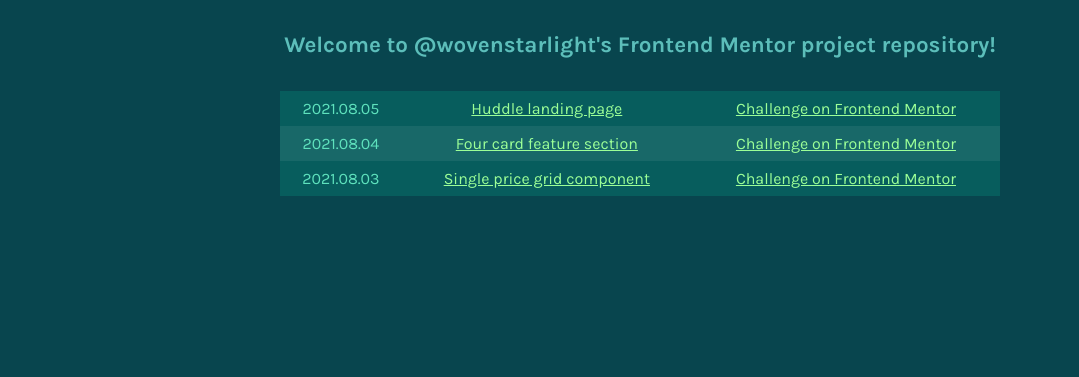
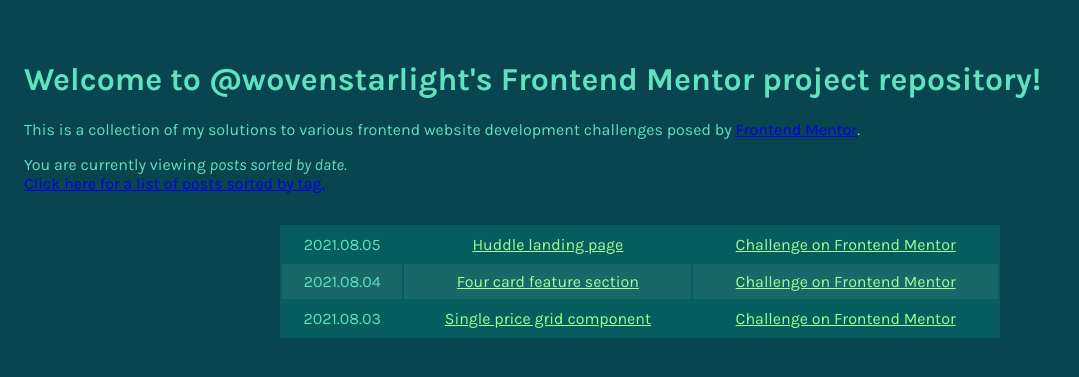
Before and after one commit to wovenstarlight/frontend-projects, a Jekyll site: the page built from index.html, in a window 1280 px wide. Shown: the top 377 px of the page, without its empty margins (0-1079 px from the left). Built offline with Jekyll 4.4.1, drawn with Linux system fonts in a browser that asks for light colours.

Commit message:
Added in extra paragraphs of page description

```diff
--- a/index.html
+++ b/index.html
@@ -1,9 +1,14 @@
 ---
-layout: default
-sheets: [index]
+layout:		default
+noReset:	true
+sheets:		[index]
 ---
 <main>
-	<h3 style="text-align: center;">Welcome to @wovenstarlight's Frontend Mentor project repository!</h3>
+	<h1>Welcome to @wovenstarlight's Frontend Mentor project repository!</h1>
+
+	<p>This is a collection of my solutions to various frontend website development challenges posed by <a href="https://www.frontendmentor.io/solutions">Frontend Mentor</a>.</p>
+
+	<p>You are currently viewing <em>posts sorted by date</em>.<br><a href="{{ site.baseurl }}/indexbytags.html">Click here for a list of posts sorted by tag.</a></p>
 
 	<table class="toc">
 		<tbody>
```
